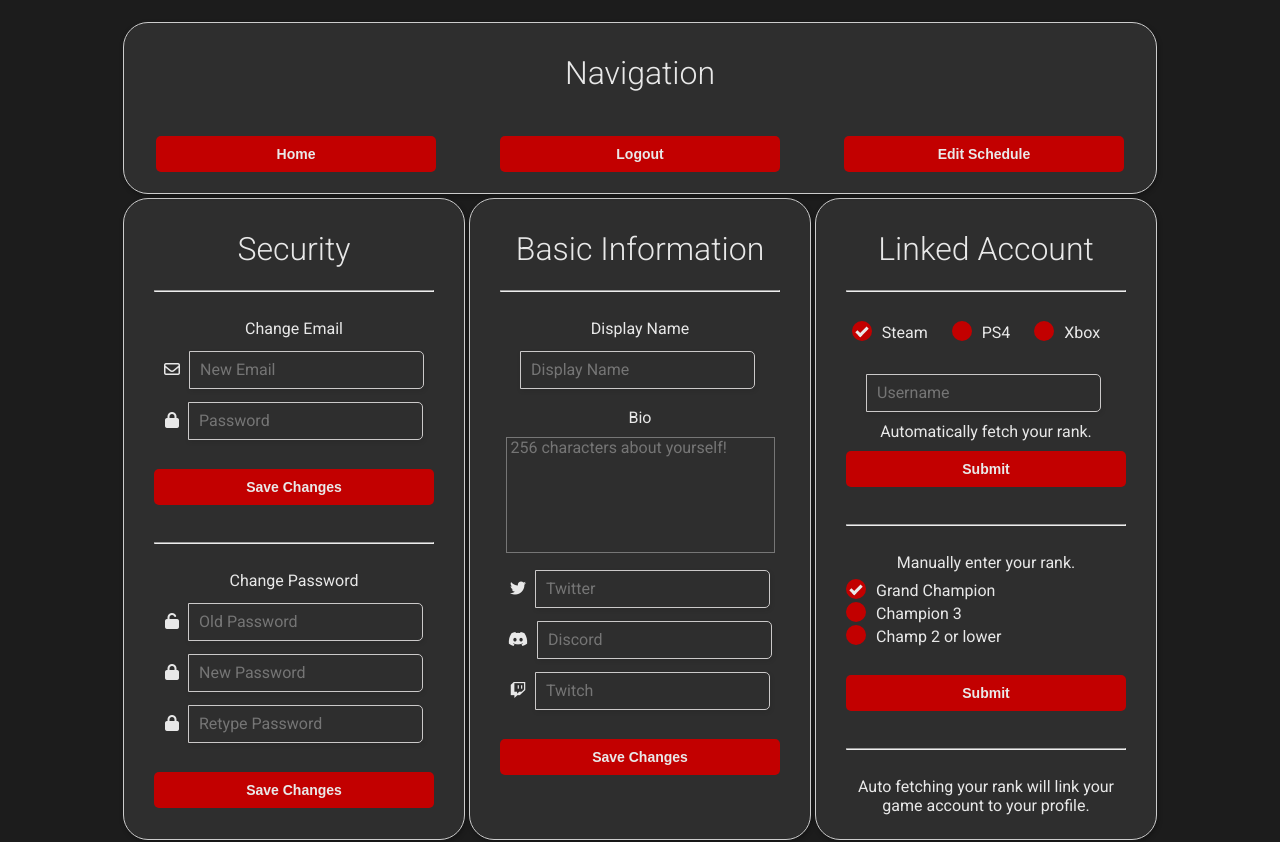
After one commit to JoshBrading/IT202-008, a PHP site: page /RLManager/profile.php in a window 1280 px wide. The commit adds this page. Run offline with PHP 8.4, Linux system fonts and the light colour scheme; a stand-in replaces the project's code that opens the database connection; some libraries are stand-ins or nearby versions.

Commit message:
Redid my 'linked_accounts.php' as 'profile.php' which offers the user more options to change, also finished ore of the profile cards.

```diff
--- /dev/null
+++ b/RLManager/profile.php
@@ -0,0 +1,376 @@
+<!DOCTYPE html>
+<html>
+
+<head>
+	<title>Profile</title>
+	<link href="https://fonts.googleapis.com/css?family=Roboto:300,400,500,700" rel="stylesheet">
+	<script src="https://kit.fontawesome.com/2dc30c3b9c.js" crossorigin="anonymous"></script>
+	<style>
+	html,
+	body {
+		display: flex;
+		justify-content: center;
+		height: 100%;
+	}
+
+	body,
+	div,
+	form,
+    input,
+    textarea,
+	p {
+		padding: 0;
+		margin: 0;
+		outline: none;
+		font-family: Roboto, Arial, sans-serif;
+		font-size: 16px;
+		color: #e8e8e8;
+	}
+
+	h1 {
+		font-size: 32px;
+		font-weight: 300;
+		text-align: center;
+	}
+
+	.main-block {
+		height: 620px;
+		padding: 10px 0;
+		margin: auto;
+		border-radius: 25px;
+		border: solid 1px #ccc;
+		box-shadow: 1px 2px 5px rgba(0, 0, 0, .31);
+		background: #2e2e2e;
+	}
+
+	form {
+		margin: 0 30px;
+	}
+
+	input[type=radio] {
+		display: none;
+    }
+
+	label.radio {
+		position: relative;
+		display: inline-block;
+		padding-top: 4px;
+		margin-right: 20px;
+		text-indent: 30px;
+		overflow: visible;
+		cursor: pointer;
+	}
+
+	label.radio:before {
+		content: "";
+		position: absolute;
+		top: 2px;
+		left: 0;
+		width: 20px;
+		height: 20px;
+		border-radius: 50%;
+		background: #c20000;
+	}
+
+	label.radio:after {
+		content: "";
+		position: absolute;
+		width: 9px;
+		height: 4px;
+		top: 8px;
+		left: 4px;
+		border: 3px solid #e9e9e9;
+		border-top: none;
+		border-right: none;
+		transform: rotate(-45deg);
+		opacity: 0;
+	}
+
+	input[type=radio]:checked + label:after {
+		opacity: 1;
+	}
+
+	input[type=text],
+	input[type=password] {
+		width: calc(100% - 57px);
+		height: 36px;
+		margin: 13px 0 0 -5px;
+		padding-left: 10px;
+		border-radius: 0 5px 5px 0;
+		border: solid 1px #cbc9c9;
+		box-shadow: 1px 2px 5px rgba(0, 0, 0, .09);
+		background: #2e2e2e;
+	}
+
+
+	.btn-block {
+		margin-top: 10px;
+		text-align: center;
+	}
+
+	button {
+		width: 280px;
+		padding: 10px 0;
+		margin: 10px auto;
+		border-radius: 5px;
+		border: none;
+		background: #c20000;
+		font-size: 14px;
+		font-weight: 600;
+		color: #e9e9e9;
+	}
+
+	button:hover {
+		background: #eb0000;
+	}
+
+	.grid-container {
+		display: grid;
+		/*grid-template-columns: auto auto auto auto;
+		background-color: #2196F3;
+        */ padding: 20px;
+
+	}
+
+	.grid-container > div {
+		/*background-color: rgba(255, 255, 255, 0.8);
+		*/ text-align: center;
+		padding: 2px;
+		font-size: 30px;
+	}
+	</style>
+</head>
+
+<body style="background-color:#1c1c1c;">
+    <div class="grid-container" align="center">
+    <div style="grid-column: 2; grid-row: 2 / span 2;">
+            <div class="main-block" style="width: 340px;">
+                <h1>Basic Information</h1>
+                    <form name="profile_info" method="POST" align="center">
+                        <hr>
+                        <br>
+                        <p>Display Name</p>
+                        <input type="text" name="username" id="username" placeholder="Display Name" style="display: inline-block;" />
+                        <br>
+                        <br>
+                        <p style="msrgin-top: 10px;">Bio</p>
+                        <textarea id="w3mission" maxlength="256" rows="6" cols="30" style="resize: none; background-color: #2e2e2e; margin-top: 10px;" placeholder=" 256 characters about yourself!"></textarea>
+
+                        <i class="fa fa-twitter" style="margin-right: 10px;"></i>
+                        <input type="text" name="twitter" id="twitter" placeholder="Twitter" style="display: inline-block;" />
+                        <i class="fab fa-discord" style="margin-right: 10px;"></i>
+                        <input type="text" name="discord" id="discord" placeholder="Discord" style="display: inline-block;" />
+                        <i class="fab fa-twitch" style="margin-right: 10px;"></i>
+                        <input type="text" name="twitch" id="twitch" placeholder="Twitch" style="display: inline-block;" />
+                        <br>
+                        <br>
+                        <button type="submit" name="save">Save Changes</button>
+                    </form>
+            </div>
+        </div>
+        <div style="grid-column: 3; grid-row: 2 / span 2; ">
+            <div class="main-block" style="width: 340px;">
+                <h1>Linked Account</h1>
+                <form name="Linked_Account" method="POST" align="center">
+                    <hr>
+                    <br>
+                    <div class="user_platform">
+                        <input type="radio" value="steam" id="steam" name="platform" checked/>
+                        <label for="steam" class="radio">Steam</label>
+                        <input type="radio" value="ps" id="ps4" name="platform" />
+                        <label for="ps4" class="radio">PS4</label>
+                        <input type="radio" value="xbox" id="xbox" name="platform" />
+                        <label for="xbox" class="radio">Xbox</label>
+                    </div>
+                    <br>
+                    <input type="text" name="username" id="username" placeholder="Username" />
+                    <p style="margin-top: 10px;">Automatically fetch your rank.</p>
+                    <button type="submit" name="submit">Submit</button>
+                </form>
+                <form name="manual" method="POST" align="left">
+                    <br>
+
+                    <hr>
+                    <br>
+                    <p align="center" style="margin-bottom: 5px;">Manually enter your rank.</p>
+                    <input type="radio" value="Grand Champion" id="Grand Champion" name="rank" checked/>
+                    <label for="grand champion" class="radio">Grand Champion</label>
+                    <input type="radio" value="Champion 3" id="Champion 3" name="rank" />
+                    <label for="Champion 3" class="radio">Champion 3</label>
+                    <input type="radio" value="Champ 2 or lower" id="Champ 2 or lower" name="rank" />
+                    <label for="Champ 2 or lower" class="radio">Champ 2 or lower</label>
+                    <br>
+                    <br>
+                    <button type="submit" name="submitManual">Submit</button>
+                    <br>
+                    <br>
+                    <hr>
+                    <br>
+                    <p align="center">Auto fetching your rank will link your game account to your profile.</p>
+                </form>
+            </div>
+        </div>
+
+        <div style="grid-column: 1; grid-row: 2;">
+            <div class="main-block" style="width: 340px;">
+                <h1>Security</h1>
+                <form name="change_email" method="POST" align="center">
+                    <hr>
+                    <br>
+                    <p>Change Email</h>
+                    <br>
+                    <i class="far fa-envelope" style="margin-right: 10px;"></i>
+                    <input type="text" name="email" id="email" placeholder="New Email" style="display: inline-block;" />
+                    <i class="fas fa-lock" style="margin-right: 10px;"></i>
+                    <input type="password" name="password" id="password" placeholder="Password" style="display: inline-block;" />
+                    <br>
+                    <br>
+                    <button type="submit" name="save">Save Changes</button>
+                </form>
+
+
+                <form name="change_password" method="POST" align="center">
+                    <br>
+                    <hr>
+                    <br>
+                    <p>Change Password</h>
+                    <br>
+                    <i class="fas fa-unlock" style="margin-right: 10px;"></i>
+                    <input type="password" name="email" id="email" placeholder="Old Password" style="display: inline-block;" />
+                    <i class="fas fa-lock" style="margin-right: 10px;"></i>
+                    <input type="password" name="password" id="password" placeholder="New Password" style="display: inline-block;" />
+                    <i class="fas fa-lock" style="margin-right: 10px;"></i>
+                    <input type="password" name="password" id="password" placeholder="Retype Password" style="display: inline-block;" />
+                    <br>
+                    <br>
+
+                    <button type="submit" name="save">Save Changes</button>
+                </form>
+            </div>
+        </div>
+
+        <div style="grid-column: 1 / span 3; grid-row: 1;">
+            <div class="main-block" style="max-width=9000px; max-height: 150px;">
+                <h1>Navigation</h1>
+                <div class="grid-container" align="center" style="padding: 0px;">
+                    <div style="grid-column: 1;">
+                    <form name="home" method="POST">
+                        <div class="btn-block">
+                            <button type="submit" name="home">Home</button>
+                        </div>
+                    </form>
+                    </div>
+                    <div style="grid-column: 3;">
+                    <form name="home" method="POST">
+                        <div class="btn-block">
+                            <button type="submit" name="logout">Logout</button>
+                        </div>
+                    </form>
+                    </div>
+                    <div style="grid-column: 5;">
+                    <form name="home" method="POST">
+                        <div class="btn-block">
+                            <button type="submit" name="Edit Schedule">Edit Schedule</button>
+                        </div>
+                    </form>
+                    </div>
+                </div>
+            </div>
+        </div>
+    </div>
+</body>
+
+</html>
+<?php
+session_start();
+if(isset($_POST['home'])){
+
+    echo "<script type='text/javascript'> document.location = 'home.php'; </script>";
+}
+
+  //echo  $_SESSION['user'];
+
+    if(isset($_POST['username'])){
+        //echo $_POST['username'];
+        $pass = $_POST['pass'];
+        $user = $_POST['username'];
+        $platform = $_POST['platform'];
+
+        if(strpos($user, ' ') != false) // Xbox users can have spaces in their name so we have to check for a space and then replace it
+            $user = str_replace(" ","-",$user);
+
+        $url = "https://rocketleague.tracker.network/profile/$platform/$user";
+
+        $html = getHTML($url);
+        cleanHTML($html);
+    }else if(isset($_POST['rank'])){
+        //echo "ranks";
+        $g_rank = $_POST['rank'];
+        setRank($g_rank);
+    }
+
+    function getHTML($site_url) // Gets the html of https://rocketleague.tracker.network/profile/$platform/$user
+    {
+        $ch = curl_init();
+        curl_setopt($ch, CURLOPT_URL, $site_url);
+        curl_setopt($ch, CURLOPT_RETURNTRANSFER, true);
+        $result = curl_exec($ch);
+        curl_close ($ch);
+        return htmlentities($result);
+    }
+
+    function cleanHTML($html_block){ // Sorta cleans up the html, at least it gets us a code block where all our data is stored
+
+    $split = explode("Un-Ranked", explode("Hoops", $html_block)[0])[1]; // Extract the code block we need
+    $split = html_entity_decode($split);                                // yea...
+    $split = strip_tags($split);                                        // Removes all the html tags from the code block
+    getStandardRank($split);
+    }
+
+    function getStandardRank($html_block){ // returns the users 3v3 rank
+
+    // Example $html_block: Ranked Standard 3v3 <small style="display:block; font-size:10px; color:gray"> Champion II Division IV </small>
+
+    $str = preg_replace('/[0-9]+/', '', $html_block); // remove the numbers from the string
+    $str = explode('Ranked', $str); // break the string into an array
+
+    foreach($str as $element) {                         // Checking for players rank in 3v3
+
+        if(strpos($element, "Solo") !== false)          //
+        continue;                                       // If the player has a rank in solo 3v3 then continue
+        if(strpos($element, "Standard") !== false){     //
+        $str = $element;                                // If "Standard" is in the string $element then assign it to $str and break the loop
+        break;                                          //
+        }
+    }
+
+    $remove_these = [',', 'Standard v', '~'];           // We need to remove these characters to clean our text
+    $str = str_replace($remove_these, '', $str);        // Remove the characters
+    $str = explode('(', $str);                          // Break the string into an array (this should work for everyones stats I think?)
+    $str = $str[0];                                     // We only need the first elemennt in the array
+
+
+    if( strpos( $str, 'Grand' ) !== false)              // If the player has the word grand in the rank then they have to be grand champion
+        $str = 'Grand Champion';                         // Setting str to grand champion so we dont actually have to strip away stuff
+
+    setRank($str);
+    }
+    function setRank($rank){ // return the highest rank and game mode with the highest rank
+        //echo $rank;
+        require("config.php");
+        $email = $_SESSION['user'];
+		$connection_string = "mysql:host=$dbhost;dbname=$dbdatabase;charset=utf8mb4";
+		try {
+            $sql="UPDATE RLManager SET g_rank = '$rank' WHERE email = '$email'";
+			$db = new PDO($connection_string, $dbuser, $dbpass);
+			$stmt = $db->prepare($sql);
+			$stmt->execute();
+			echo "<pre>" . print_r($stmt->errorInfo(), true) . "</pre>";
+		}
+		catch(Exception $e){
+			echo $e->getMessage();
+			exit();
+		}
+    }
+
+?>
```
Also changed, not shown: RLManager/home.php (+10 -6 lines).
